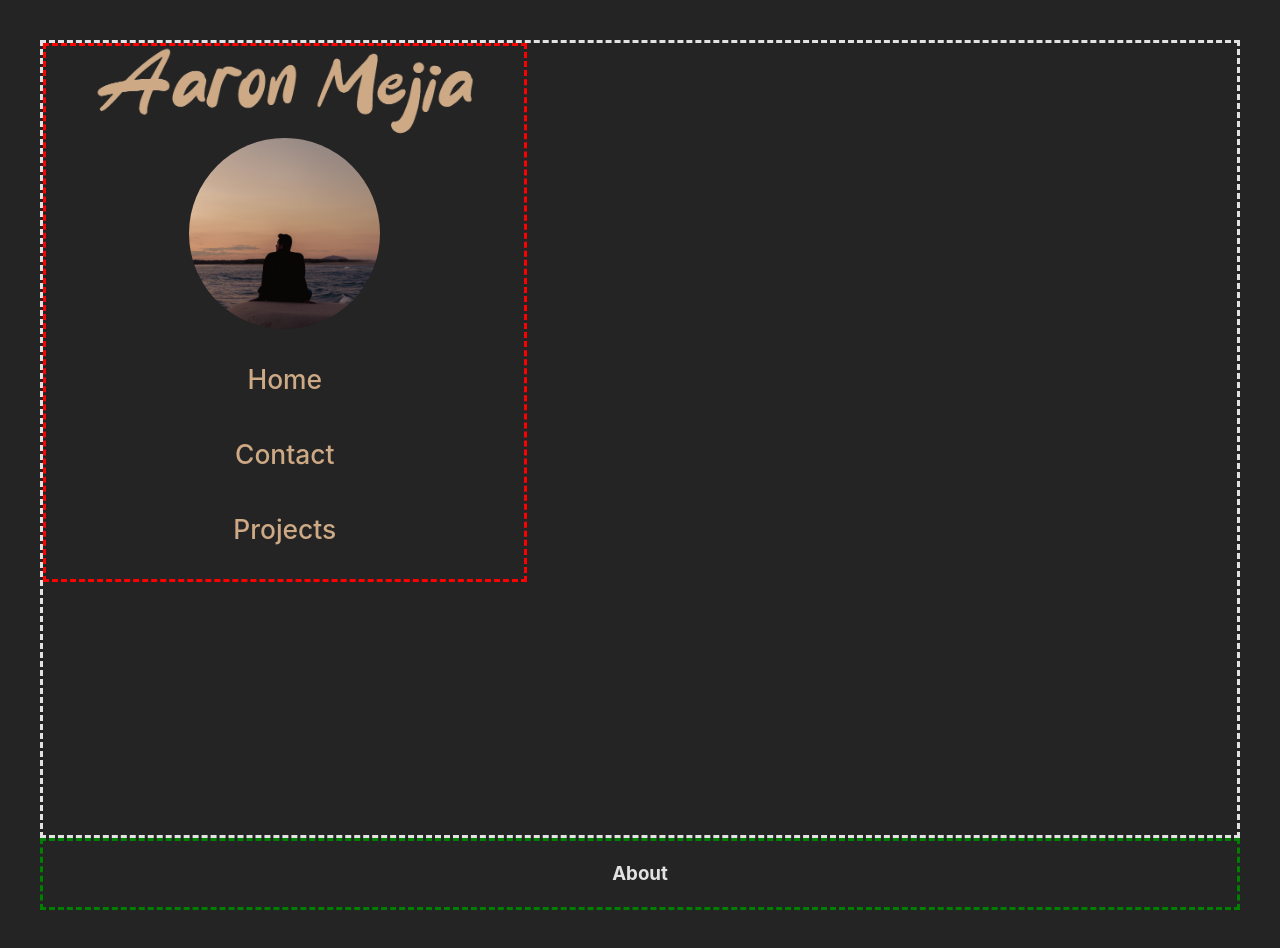
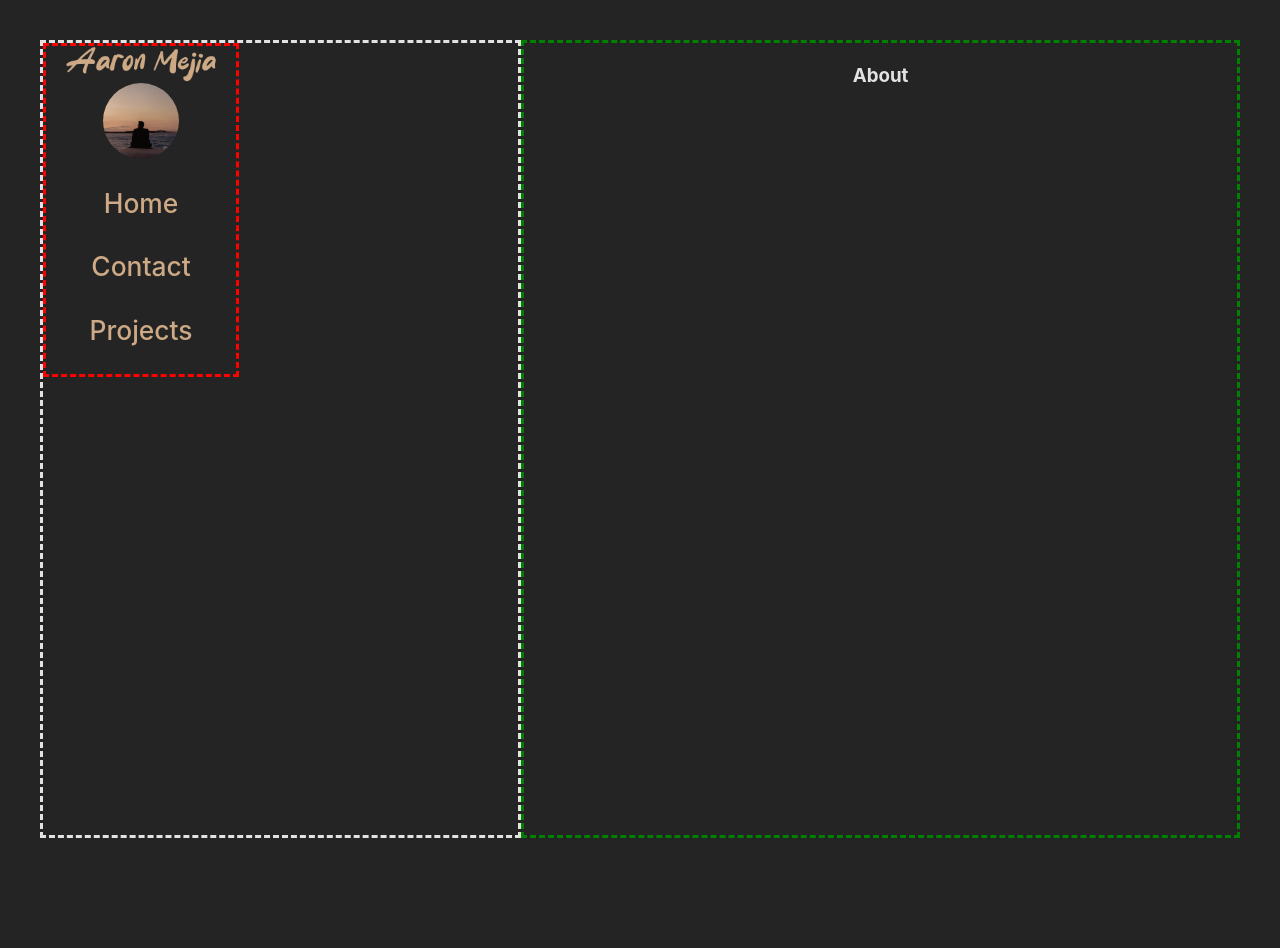
Before and after one commit to mejia-dev/mejia.dev, a React (Vite) app: page / in a window 1280 px wide. After the commit the page ends 878 px from the top, so only its background shows below. Built offline with nearby package versions, Linux system fonts and the light colour scheme.

Commit message:
Set bodyRenderer to flex

```diff
--- a/src/App.css
+++ b/src/App.css
@@ -3,6 +3,10 @@
   margin: 0 auto;
   padding: 2rem;
   text-align: center;
+}
+
+#bodyRenderer {
+  display: flex;
 }
 
 #headerContent {
```
